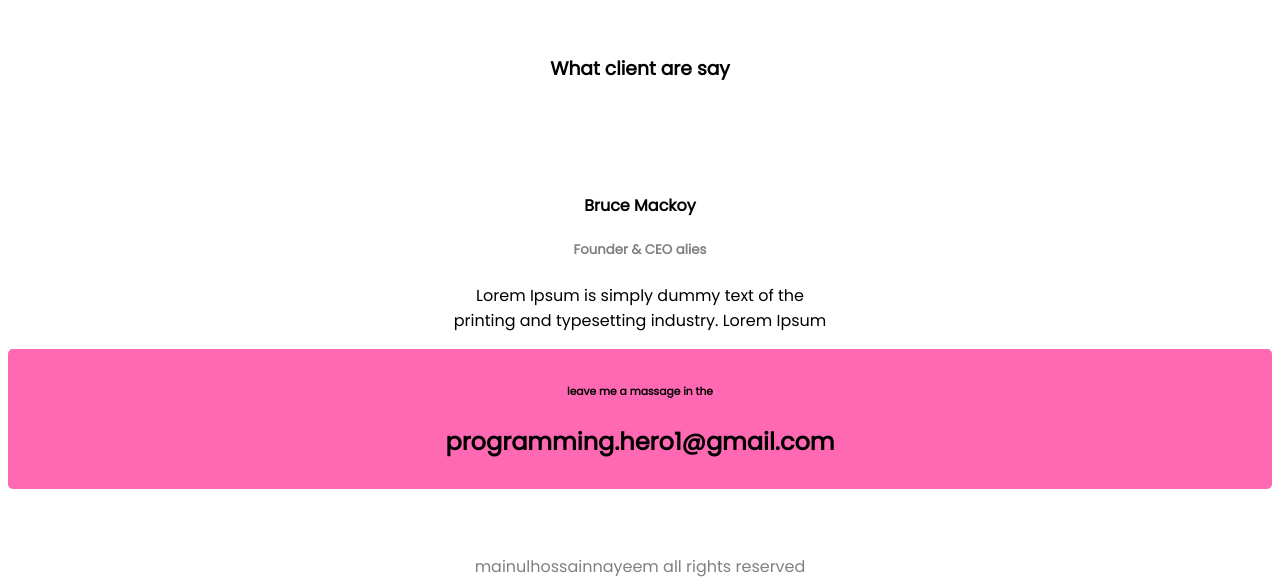
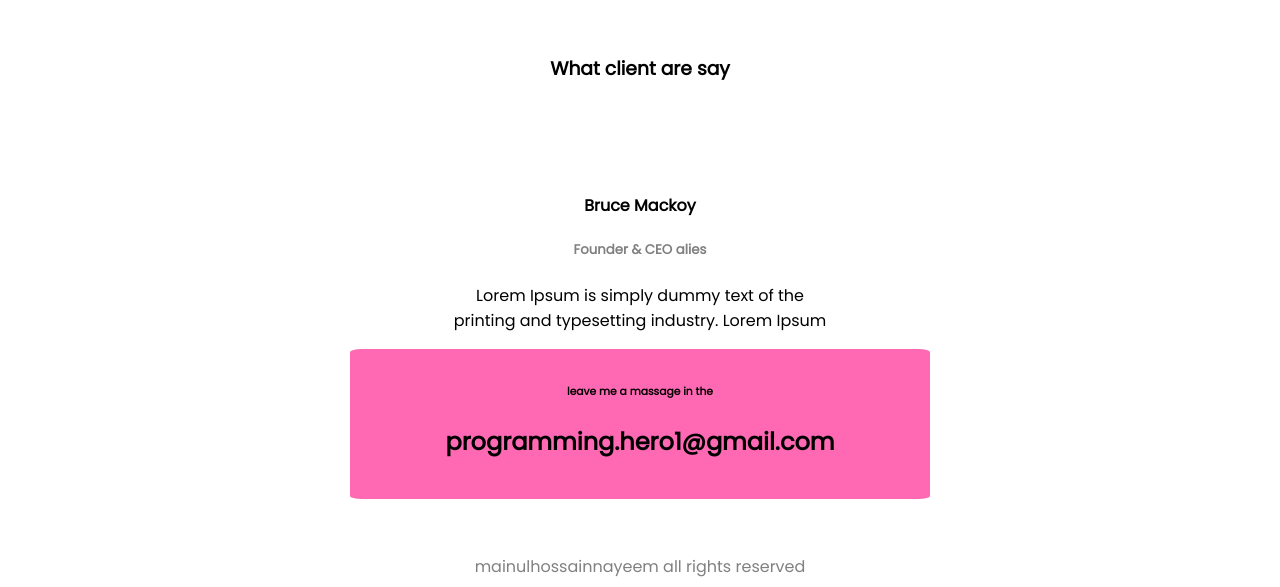
Before and after one commit to mh-nayeem/Personal-Website, a plain HTML site: page index.html in a window 1280 px wide. Shown: the part 1744-2331 px from the top of the page. Drawn offline with Linux system fonts and the light colour scheme.

Commit message:
final edit

```diff
--- a/style.css
+++ b/style.css
@@ -40,6 +40,7 @@ h3{
     padding-bottom: 20px;
     }
 .latest-work{
+    margin:5px;
     width: 10%;
     float: left;
     margin-left: 5%;
@@ -58,9 +59,12 @@ h5{
     color: gray;
 }
 .contact{
+    margin: auto;
     background-color: hotpink;
-    padding:10px 5px;
-    border-radius: 5px;
+    width: 500px;
+    height: 100px;
+    padding:10px 40px 40px 40px;
+    border-radius: 2%;
     text-align: center;
 }
 footer{
```
